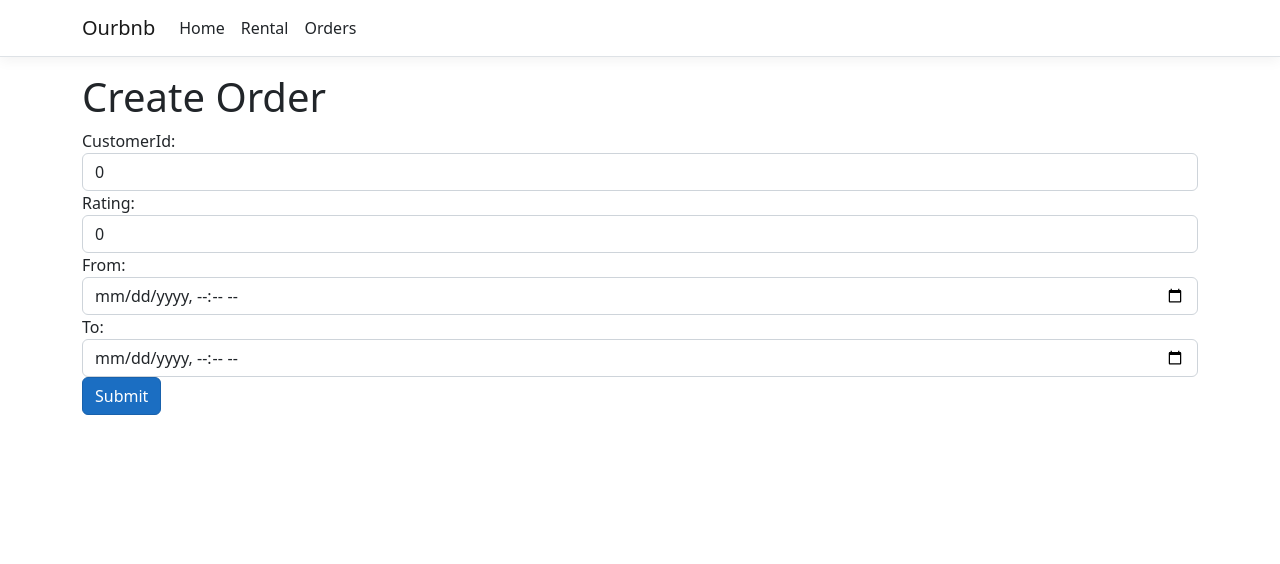
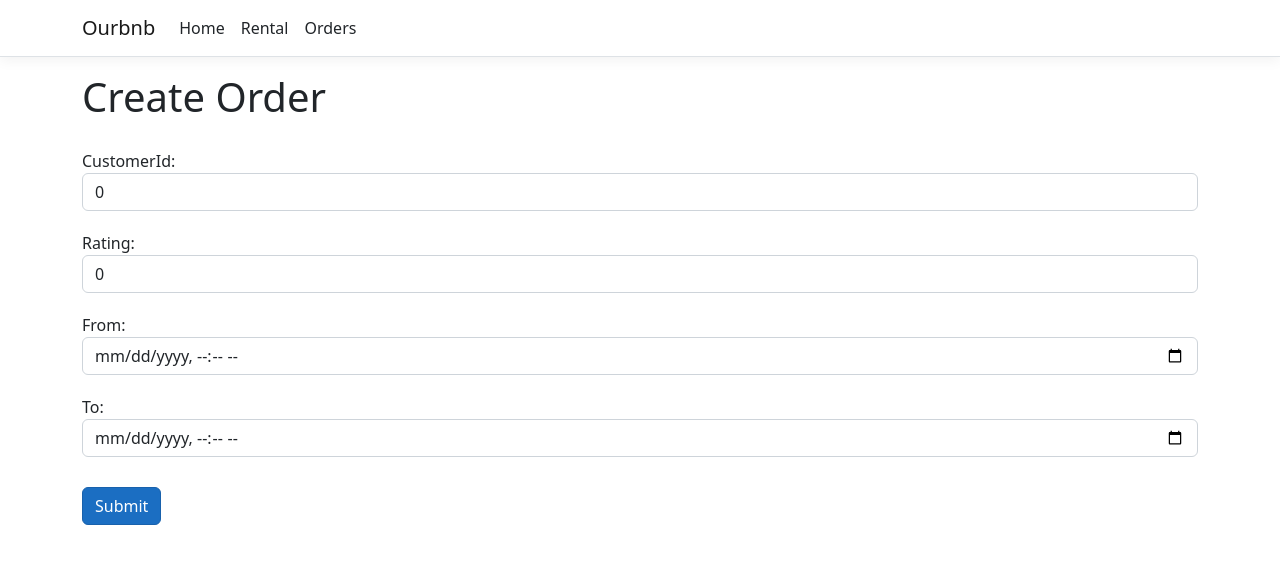
Before and after one commit to HamzaF02/OurbnbR, a React (Create React App) app in the folder OurbnbR/ClientApp/: page /orders/create/1 in a window 1280 px wide. Shown: the top 564 px of the page. Built offline with nearby package versions, Linux system fonts and the light colour scheme.

Commit message:
input done

```diff
--- a/OurbnbR/ClientApp/src/components/input.css
+++ b/OurbnbR/ClientApp/src/components/input.css
@@ -1,7 +1,11 @@
 span {
     color: red;
-    float:right;
     display:none;
+
+}
+
+label {
+    margin-top: 20px;
 }
 
 
@@ -9,8 +13,13 @@ span {
 input:invalid[focused="true"] ~ span {
     display: block;
 
+
 }
 
 input:invalid[focused="true"] {
     border: 2px solid red;
 }
+
+button {
+    margin-top: 30px;
+}
--- a/OurbnbR/ClientApp/src/components/rental/Create.js
+++ b/OurbnbR/ClientApp/src/components/rental/Create.js
@@ -11,7 +11,7 @@ export function CreateRental() {
             });
     const errorMessage = useActionData()
 
-    const [focused, setFocused] = useState(false)
+
 
 
 
@@ -21,9 +21,7 @@ export function CreateRental() {
             setValues({ ...values, [name]: value });
         }
 
-        function handleFocus(e) {
-            setFocused(true)
-        }
+
 
 
         return (
@@ -38,7 +36,7 @@ export function CreateRental() {
 
                         ))}
 
-                    <button type="submit" className="btn btn-primary knapp" value="Post">Submit</button>
+                    <button type="submit" className="btn btn-primary " value="Post">Submit</button>
                     </Form>
                 </div>
         );
```
